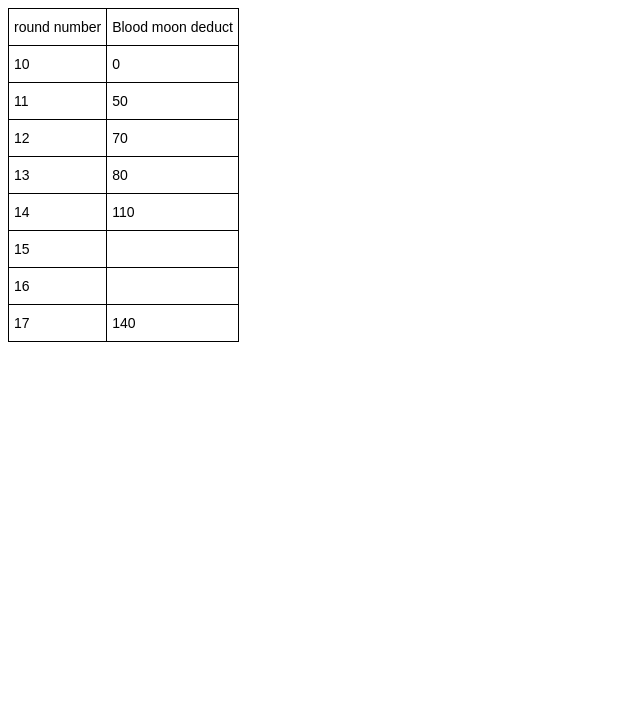
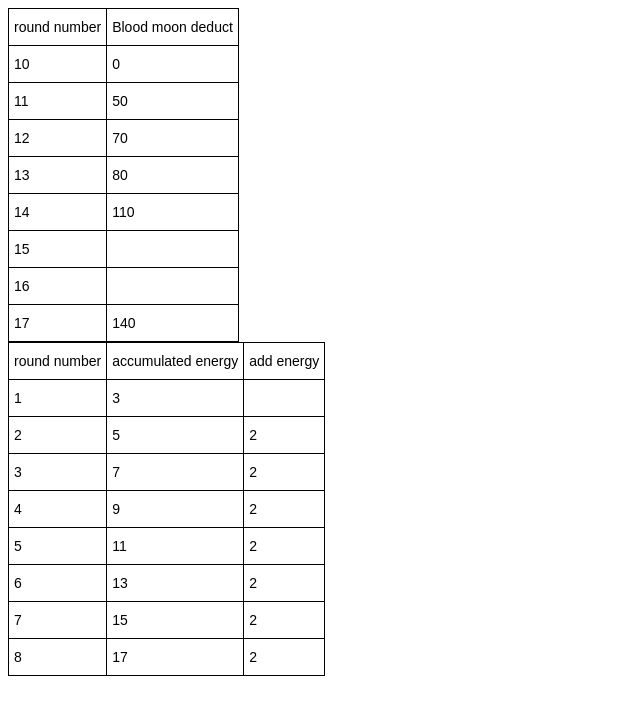
Before and after one commit to powerlesbian/axie-related, a plain HTML site: page index.html in a window 1280 px wide. Shown: the whole page, without its empty margins (0-640 px from the left). Drawn offline with Linux system fonts and the light colour scheme.

Commit message:
Update index.html

```diff
--- a/index.html
+++ b/index.html
@@ -48,3 +48,55 @@
   </tr>
 </tbody>
 </table>
+
+<table class="tg">
+<thead>
+  <tr>
+    <th class="tg-0lax">round number</th>
+    <th class="tg-0lax">accumulated energy</th>
+    <th class="tg-0lax">add energy</th>
+  </tr>
+</thead>
+<tbody>
+  <tr>
+    <td class="tg-0lax">1</td>
+    <td class="tg-0lax">3</td>
+    <td class="tg-0lax"></td>
+  </tr>
+  <tr>
+    <td class="tg-0lax">2</td>
+    <td class="tg-0lax">5</td>
+    <td class="tg-0lax">2</td>
+  </tr>
+  <tr>
+    <td class="tg-0lax">3</td>
+    <td class="tg-0lax">7</td>
+    <td class="tg-0lax">2</td>
+  </tr>
+  <tr>
+    <td class="tg-0lax">4</td>
+    <td class="tg-0lax">9</td>
+    <td class="tg-0lax">2</td>
+  </tr>
+  <tr>
+    <td class="tg-0lax">5</td>
+    <td class="tg-0lax">11</td>
+    <td class="tg-0lax">2</td>
+  </tr>
+  <tr>
+    <td class="tg-0lax">6</td>
+    <td class="tg-0lax">13</td>
+    <td class="tg-0lax">2</td>
+  </tr>
+  <tr>
+    <td class="tg-0lax">7</td>
+    <td class="tg-0lax">15</td>
+    <td class="tg-0lax">2</td>
+  </tr>
+  <tr>
+    <td class="tg-0lax">8</td>
+    <td class="tg-0lax">17</td>
+    <td class="tg-0lax">2</td>
+  </tr>
+</tbody>
+</table>
```
